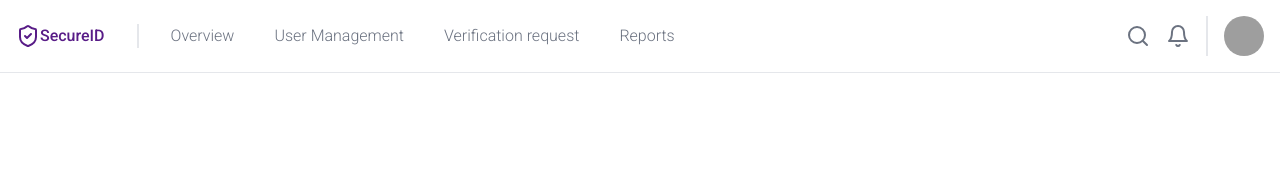
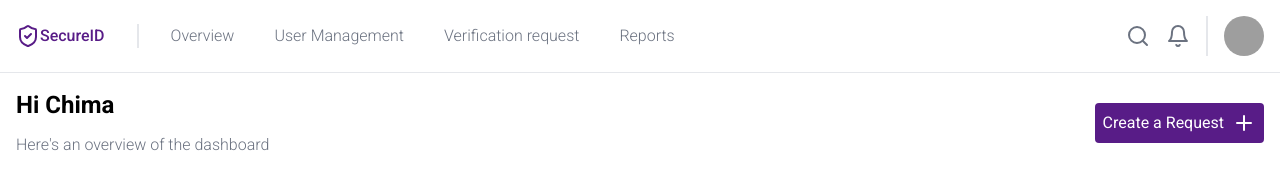
Before and after one commit to Chim7a/tailwind-excercise, a plain HTML site: page index.html in a window 1280 px wide. Drawn offline with nearby package versions, Linux system fonts and the light colour scheme; grey boxes are pictures that could not be loaded.

Commit message:
Welcome section styling

```diff
--- a/index.html
+++ b/index.html
@@ -112,6 +112,43 @@
         </div>
       </nav>
     </header>
+
+    <!-- Welcome Section -->
+    <section
+      class="flex flex-col md:flex-row justify-between items-start md:items-center gap-4 container mx-auto p-4"
+    >
+      <div>
+        <h2 class="text-2xl font-semibold mb-3">Hi Chima</h2>
+        <p class="text-gray-500 font-light">
+          Here's an overview of the dashboard
+        </p>
+      </div>
+      <button class="bg-purple-900 text-white p-2 rounded flex gap-2">
+        <span>Create a Request</span>
+        <svg
+          xmlns="http://www.w3.org/2000/svg"
+          width="24"
+          height="24"
+          viewBox="0 0 24 24"
+          fill="none"
+          stroke="currentColor"
+          stroke-width="2"
+          stroke-linecap="round"
+          stroke-linejoin="round"
+          class="lucide lucide-plus"
+        >
+          <path d="M5 12h14" />
+          <path d="M12 5v14" />
+        </svg>
+      </button>
+    </section>
+    <!-- Welcome Section Ends -->
+
+    <!-- Metrics Section -->
+
+    <section></section>
+    <!-- Metrics Section Ends -->
+
     <!-- Lucide Development version -->
     <script src="https://unpkg.com/lucide@latest/dist/umd/lucide.js"></script>
 
```
